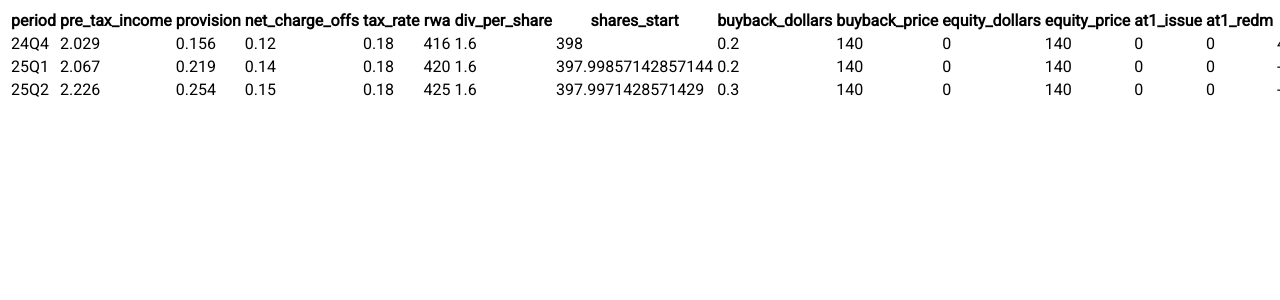
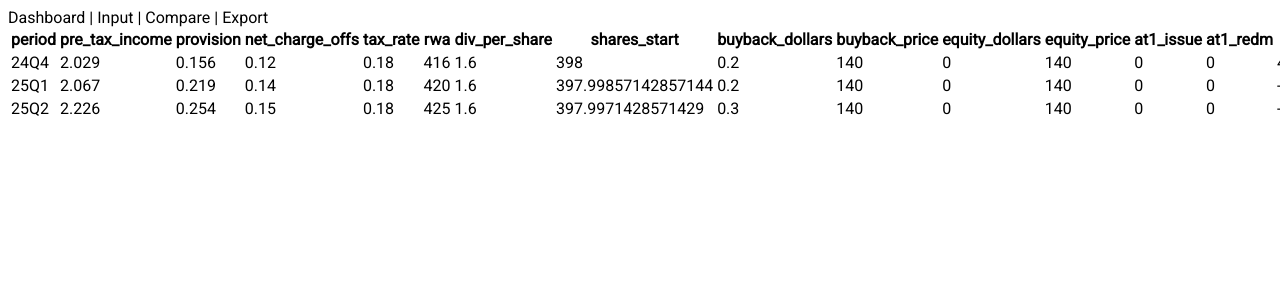
Before and after one commit to jrohan-16/jrohan-16.github.io, a SvelteKit app: page / in a window 1280 px wide. Shown: the top 300 px of the page. Built offline with nearby package versions, Linux system fonts and the light colour scheme.

Commit message:
Expose ScenarioGrid via components index

```diff
--- /dev/null
+++ b/src/lib/components/index.ts
@@ -0,0 +1,3 @@
+import ScenarioGrid from './ScenarioGrid.svelte';
+export { ScenarioGrid };
+export default ScenarioGrid;
--- a/src/routes/+page.svelte
+++ b/src/routes/+page.svelte
@@ -1,5 +1,10 @@
 <script lang="ts">
-  import ScenarioGrid from '$lib/components/ScenarioGrid.svelte';
+  import ScenarioGrid from '$lib/components';
 </script>
 
-<ScenarioGrid />
+<div class="p-6 bg-gray-bg">
+  <nav class="mb-4">
+    Dashboard | Input | Compare | Export
+  </nav>
+  <ScenarioGrid />
+</div>
```
